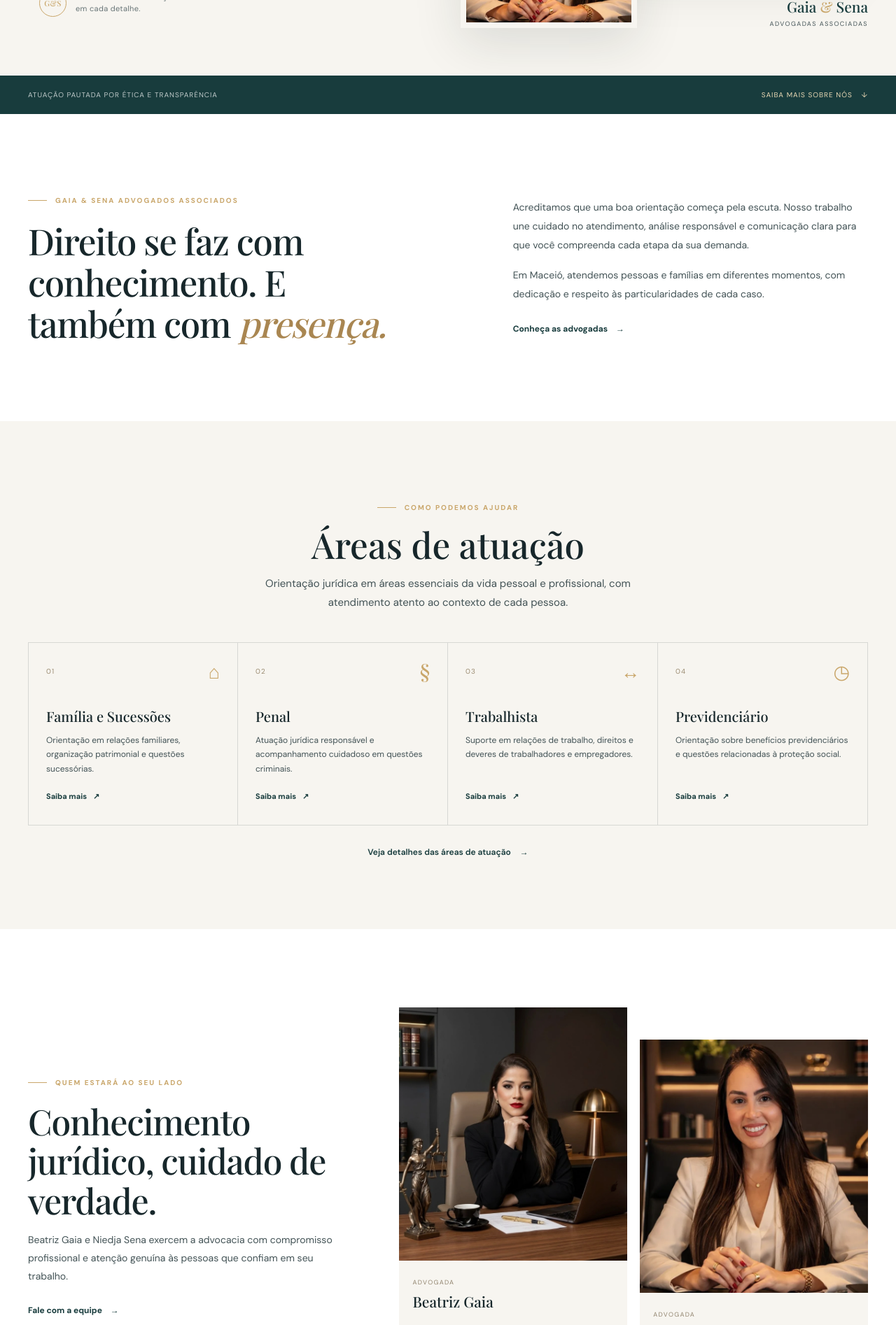
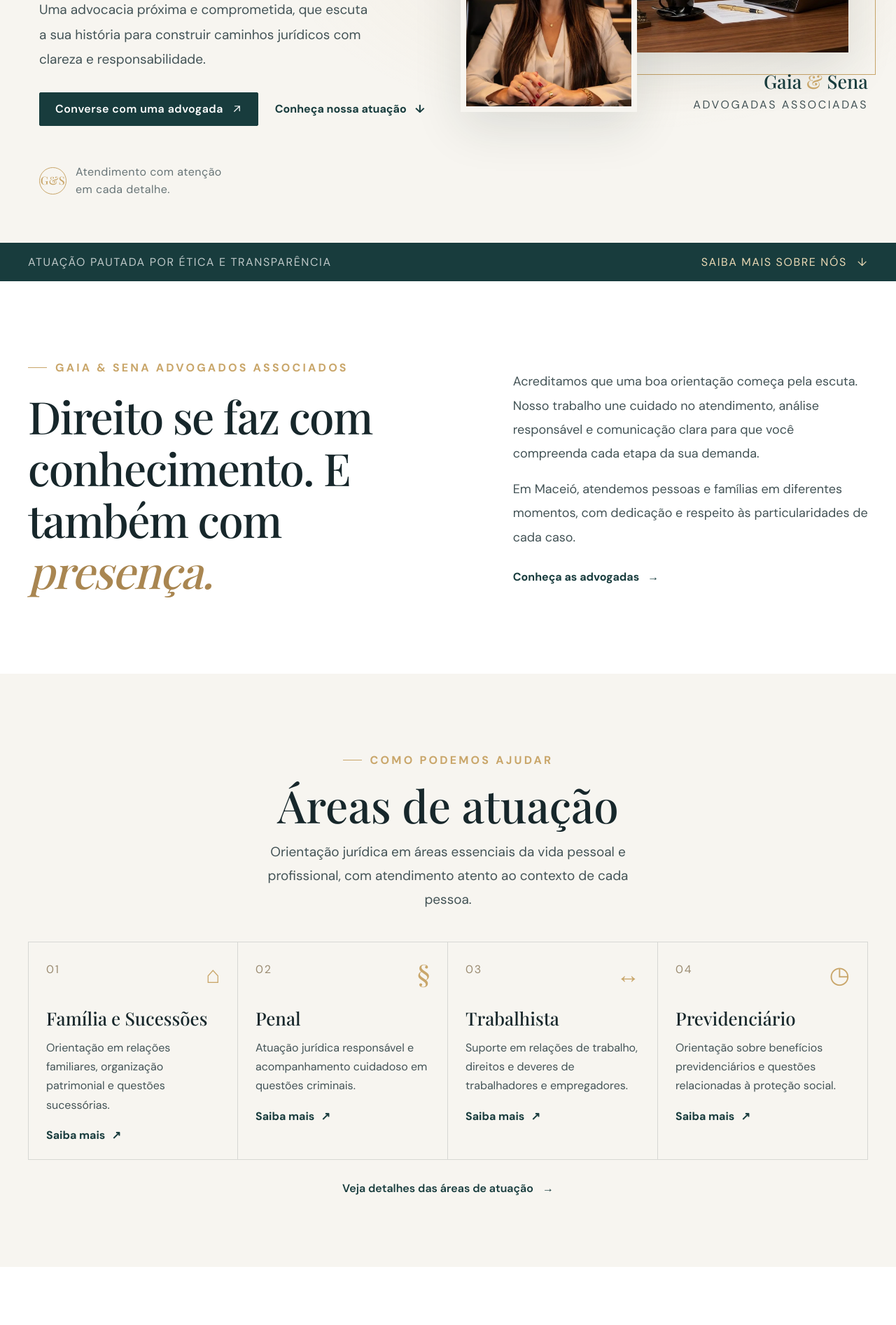
Before and after one commit to codewil-json/gaiaesena, a Vue app: page / in a window 1280 px wide. Shown: the part 580-2474 px from the top of the page at 70% size. Built offline with nearby package versions, Linux system fonts and the light colour scheme.

Commit message:
style: improve site-wide text readability

```diff
--- a/src/App.vue
+++ b/src/App.vue
@@ -257,7 +257,7 @@ button:focus-visible, a:focus-visible {
 
 .main-navigation > a:not(.header-cta) {
   color: rgba(255, 255, 255, .78);
-  font-size: 13px;
+  font-size: 17px;
   text-decoration: none;
   transition: color .2s ease;
 }
@@ -279,7 +279,7 @@ button:focus-visible, a:focus-visible {
   background: var(--forest);
   border: 1px solid var(--forest);
   border-radius: 2px;
-  font-size: 12px;
+  font-size: 16px;
   font-weight: 600;
   letter-spacing: .03em;
   text-decoration: none;
@@ -292,7 +292,7 @@ button:focus-visible, a:focus-visible {
   color: var(--forest-deep);
   background: var(--gold-light);
   border-color: var(--gold-light);
-  font-size: 11px;
+  font-size: 16px;
 }
 
 .button-arrow {
@@ -343,18 +343,18 @@ button:focus-visible, a:focus-visible {
 .footer-main p {
   margin: 0;
   font-family: var(--serif);
-  font-size: 19px;
+  font-size: 23px;
 }
 
 .footer-top {
   color: var(--gold-light);
-  font-size: 12px;
+  font-size: 15px;
   text-decoration: none;
 }
 
 .footer-articles {
   color: var(--gold-light);
-  font-size: 12px;
+  font-size: 15px;
   text-decoration: none;
 }
 
@@ -369,7 +369,7 @@ button:focus-visible, a:focus-visible {
   justify-content: space-between;
   gap: 16px;
   padding-top: 21px;
-  font-size: 11px;
+  font-size: 14px;
   letter-spacing: .04em;
 }
 
@@ -378,7 +378,7 @@ button:focus-visible, a:focus-visible {
   align-items: center;
   gap: 8px;
   color: rgba(255, 255, 255, .54);
-  font-size: 9px;
+  font-size: 13px;
   letter-spacing: .06em;
   text-transform: uppercase;
 }
@@ -408,7 +408,7 @@ button:focus-visible, a:focus-visible {
   align-items: center;
   gap: 12px;
   color: var(--gold);
-  font-size: 10px;
+  font-size: 16px;
   font-weight: 700;
   letter-spacing: .2em;
   text-transform: uppercase;
@@ -434,7 +434,7 @@ button:focus-visible, a:focus-visible {
   margin: 18px 0;
   color: var(--ink);
   font-family: var(--serif);
-  font-size: clamp(36px, 4vw, 54px);
+  font-size: clamp(45.4px, 5vw, 68px);
   font-weight: 500;
   line-height: 1.12;
 }
@@ -442,7 +442,7 @@ button:focus-visible, a:focus-visible {
 .section-heading p {
   max-width: 570px;
   color: var(--ink-soft);
-  font-size: 15px;
+  font-size: 19px;
   line-height: 1.8;
 }
 
@@ -451,7 +451,7 @@ button:focus-visible, a:focus-visible {
   align-items: center;
   gap: 12px;
   color: var(--forest);
-  font-size: 12px;
+  font-size: 16px;
   font-weight: 700;
   text-decoration: none;
 }
@@ -625,7 +625,7 @@ body.has-scroll-reveal .reveal:not(.is-visible) {
 
   .footer-main p {
     max-width: 280px;
-    font-size: 17px;
+    font-size: 21px;
   }
 
   .footer-bottom {
--- a/src/views/AreasView.vue
+++ b/src/views/AreasView.vue
@@ -115,7 +115,7 @@ export default {
 .practice-hero h1 {
   margin: 20px 0 14px;
   font-family: var(--serif);
-  font-size: clamp(48px, 6vw, 72px);
+  font-size: clamp(60.5px, 7.6vw, 90.7px);
   font-weight: 500;
   letter-spacing: -.035em;
 }
@@ -129,7 +129,7 @@ export default {
   max-width: 560px;
   margin: 0 0 26px;
   color: rgba(255, 255, 255, .76);
-  font-size: 15px;
+  font-size: 19px;
   line-height: 1.8;
 }
 
@@ -165,20 +165,20 @@ export default {
   gap: 12px;
   padding-top: 11px;
   color: #a78b5e;
-  font-size: 10px;
+  font-size: 16px;
   letter-spacing: .12em;
 }
 
 .detail-index span {
   color: var(--ink-soft);
-  font-size: 10px;
+  font-size: 16px;
   letter-spacing: .05em;
 }
 
 .detail-content h2 {
   margin: 0 0 13px;
   font-family: var(--serif);
-  font-size: 29px;
+  font-size: 36.7px;
   font-weight: 500;
 }
 
@@ -186,7 +186,7 @@ export default {
   max-width: 690px;
   margin: 0;
   color: var(--ink-soft);
-  font-size: 13px;
+  font-size: 17px;
   line-height: 1.9;
 }
 
@@ -198,7 +198,7 @@ export default {
   color: var(--forest);
   border: 1px solid var(--line);
   border-radius: 50%;
-  font-size: 16px;
+  font-size: 21.6px;
   text-decoration: none;
   transition: color .2s ease, background .2s ease, border-color .2s ease;
 }
@@ -231,14 +231,14 @@ export default {
 .practice-cta h2 {
   margin: 14px 0 8px;
   font-family: var(--serif);
-  font-size: clamp(30px, 4vw, 43px);
+  font-size: clamp(37.8px, 5vw, 54px);
   font-weight: 500;
 }
 
 .practice-cta p {
   margin: 0;
   color: rgba(255, 255, 255, .75);
-  font-size: 13px;
+  font-size: 17px;
 }
 
 .button-light {
@@ -252,7 +252,7 @@ export default {
   color: var(--forest-deep);
   background: var(--gold-light);
   border: 1px solid var(--gold-light);
-  font-size: 11px;
+  font-size: 16px;
   font-weight: 700;
   text-decoration: none;
   transition: background .2s ease, transform .2s ease;
@@ -276,7 +276,7 @@ export default {
   }
 
   .practice-hero p {
-    font-size: 13px;
+    font-size: 17px;
   }
 
   .practice-details {
@@ -296,11 +296,11 @@ export default {
   }
 
   .detail-content h2 {
-    font-size: 25px;
+    font-size: 31.3px;
   }
 
   .detail-content p {
-    font-size: 12px;
+    font-size: 16px;
   }
 
   .practice-cta {
@@ -313,7 +313,7 @@ export default {
   }
 
   .practice-cta h2 {
-    font-size: 35px;
+    font-size: 44.3px;
   }
 }
 </style>
--- a/src/views/HomeView.vue
+++ b/src/views/HomeView.vue
@@ -228,7 +228,7 @@ export default {
   margin: 25px 0 20px;
   color: var(--forest-deep);
   font-family: var(--serif);
-  font-size: clamp(45px, 5.2vw, 70px);
+  font-size: clamp(57.2px, 6.5vw, 88.6px);
   font-weight: 500;
   letter-spacing: -.035em;
   line-height: 1.08;
@@ -244,7 +244,7 @@ export default {
   max-width: 470px;
   margin: 0;
   color: var(--ink-soft);
-  font-size: 15px;
+  font-size: 19px;
   line-height: 1.85;
 }
 
@@ -257,7 +257,7 @@ export default {
 }
 
 .hero-actions .text-link {
-  font-size: 11px;
+  font-size: 16px;
 }
 
 .hero-note {
@@ -266,7 +266,7 @@ export default {
   gap: 13px;
   margin-top: 54px;
   color: #677476;
-  font-size: 11px;
+  font-size: 16px;
   line-height: 1.55;
   letter-spacing: .03em;
 }
@@ -280,7 +280,7 @@ export default {
   border: 1px solid var(--gold);
   border-radius: 50%;
   font-family: var(--serif);
-  font-size: 11px;
+  font-size: 16px;
 }
 
 .hero-visual {
@@ -351,7 +351,7 @@ export default {
 
 .hero-visual-caption span {
   font-family: var(--serif);
-  font-size: 21px;
+  font-size: 27px;
 }
 
 .hero-visual-caption b {
@@ -361,7 +361,7 @@ export default {
 
 .hero-visual-caption small {
   color: var(--ink-soft);
-  font-size: 9px;
+  font-size: 16px;
   letter-spacing: .16em;
   text-transform: uppercase;
 }
@@ -372,7 +372,7 @@ export default {
   left: 1%;
   color: var(--gold);
   font-family: var(--serif);
-  font-size: 56px;
+  font-size: 70.2px;
   opacity: .7;
 }
 
@@ -384,7 +384,7 @@ export default {
   padding: 0 max(32px, calc((100% - 1200px) / 2));
   color: rgba(255, 255, 255, .72);
   background: var(--forest);
-  font-size: 10px;
+  font-size: 16px;
   letter-spacing: .1em;
   text-transform: uppercase;
 }
@@ -414,7 +414,7 @@ export default {
   max-width: 540px;
   margin: 22px 0 0;
   font-family: var(--serif);
-  font-size: clamp(36px, 4vw, 54px);
+  font-size: clamp(45.4px, 5vw, 68px);
   font-weight: 500;
   letter-spacing: -.025em;
   line-height: 1.15;
@@ -423,7 +423,7 @@ export default {
 .office-copy p {
   margin: 0 0 17px;
   color: var(--ink-soft);
-  font-size: 14px;
+  font-size: 18px;
   line-height: 1.9;
 }
 
@@ -480,7 +480,7 @@ export default {
 
 .practice-number {
   color: #9a8b71;
-  font-size: 10px;
+  font-size: 16px;
   letter-spacing: .12em;
 }
 
@@ -490,13 +490,13 @@ export default {
   right: 25px;
   color: var(--gold);
   font-family: var(--serif);
-  font-size: 27px;
+  font-size: 33.5px;
 }
 
 .practice-card h3 {
   margin: 42px 0 11px;
   font-family: var(--serif);
-  font-size: 20px;
+  font-size: 25.9px;
   font-weight: 500;
 }
 
@@ -504,7 +504,7 @@ export default {
   min-height: 64px;
   margin: 0;
   color: var(--ink-soft);
-  font-size: 12px;
+  font-size: 16px;
   line-height: 1.7;
 }
 
@@ -513,7 +513,7 @@ export default {
   gap: 9px;
   margin-top: 19px;
   color: var(--forest);
-  font-size: 11px;
+  font-size: 16px;
   font-weight: 700;
   text-decoration: none;
 }
@@ -524,7 +524,7 @@ export default {
   gap: 13px;
   margin-top: 30px;
   color: var(--forest);
-  font-size: 12px;
+  font-size: 16px;
   font-weight: 600;
   text-decoration: none;
 }
@@ -544,7 +544,7 @@ export default {
 .team-copy h2 {
   margin: 21px 0 16px;
   font-family: var(--serif);
-  font-size: clamp(36px, 4vw, 50px);
+  font-size: clamp(45.4px, 5vw, 62.6px);
   font-weight: 500;
   letter-spacing: -.025em;
   line-height: 1.13;
@@ -553,7 +553,7 @@ export default {
 .team-copy p {
   margin: 0 0 23px;
   color: var(--ink-soft);
-  font-size: 14px;
+  font-size: 18px;
   line-height: 1.85;
 }
 
@@ -594,7 +594,7 @@ export default {
 
 .team-card-caption > span {
   color: #92856f;
-  font-size: 9px;
+  font-size: 16px;
   letter-spacing: .15em;
   text-transform: uppercase;
 }
@@ -602,13 +602,13 @@ export default {
 .team-card-caption h3 {
   margin: 5px 0 13px;
   font-family: var(--serif);
-  font-size: 21px;
+  font-size: 27px;
   font-weight: 500;
 }
 
 .team-card-caption a {
   color: var(--forest);
-  font-size: 10px;
+  font-size: 16px;
   text-decoration: none;
 }
 
@@ -638,7 +638,7 @@ export default {
 .contact-banner h2 {
   margin: 15px 0 0;
   font-family: var(--serif);
-  font-size: clamp(31px, 3.7vw, 46px);
+  font-size: clamp(38.9px, 4.6vw, 58.3px);
   font-weight: 500;
 }
 
@@ -652,7 +652,7 @@ export default {
   color: var(--forest-deep);
   background: var(--gold-light);
   border: 1px solid var(--gold-light);
-  font-size: 11px;
+  font-size: 16px;
   font-weight: 700;
   text-decoration: none;
   transition: background .2s ease, transform .2s ease;
@@ -702,7 +702,7 @@ export default {
 .detail-label {
   margin-bottom: 3px;
   color: #8d7a58;
-  font-size: 9px;
+  font-size: 16px;
   font-weight: 700;
   letter-spacing: .16em;
   text-transform: uppercase;
@@ -711,7 +711,7 @@ export default {
 .contact-detail a {
   width: fit-content;
   color: var(--ink-soft);
-  font-size: 12px;
+  font-size: 16px;
   line-height: 1.75;
   text-decoration: none;
   transition: color .2s ease;
@@ -754,7 +754,7 @@ export default {
   }
 
   .practice-card h3 {
-    font-size: 18px;
+    font-size: 23.8px;
   }
 
   .team-grid {
@@ -778,11 +778,11 @@ export default {
 
   .hero-copy h1 {
     margin-top: 20px;
-    font-size: clamp(43px, 12vw, 58px);
+    font-size: clamp(54px, 15.1vw, 73.4px);
   }
 
   .hero-copy > p {
-    font-size: 14px;
+    font-size: 18px;
   }
 
   .hero-actions {
@@ -821,7 +821,7 @@ export default {
     min-height: 56px;
     gap: 15px;
     padding: 0 20px;
-    font-size: 8px;
+    font-size: 16px;
     letter-spacing: .07em;
   }
 
@@ -845,12 +845,12 @@ export default {
   .office-intro h2,
   .section-heading h2,
   .team-copy h2 {
-    font-size: 39px;
+    font-size: 48.6px;
   }
 
   .office-copy p,
   .team-copy p {
-    font-size: 13px;
+    font-size: 17px;
   }
 
   .practice-heading {
@@ -881,12 +881,12 @@ export default {
 
   .practice-card h3 {
     margin-top: 37px;
-    font-size: 17px;
+    font-size: 22.7px;
   }
 
   .practice-card p {
     min-height: 81px;
-    font-size: 11px;
+    font-size: 16px;
   }
 
   .practice-symbol {
@@ -912,7 +912,7 @@ export default {
   }
 
   .team-card-caption h3 {
-    font-size: 18px;
+    font-size: 23.8px;
   }
 
   .contact-banner {
@@ -926,7 +926,7 @@ export default {
   }
 
   .contact-banner h2 {
-    font-size: 35px;
+    font-size: 44.3px;
   }
 
   .contact-grid {
```
Also changed, not shown: src/views/ArtigosView.vue (+18 -18 lines).
